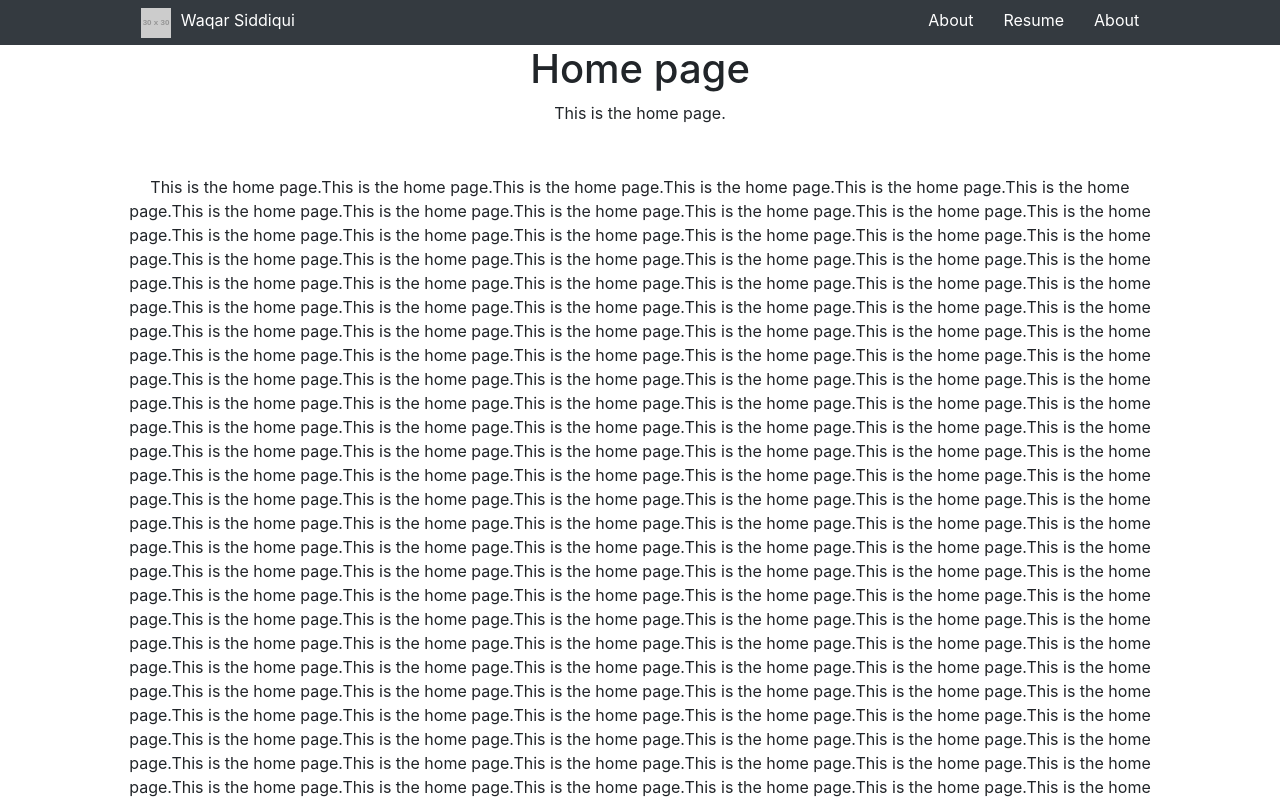
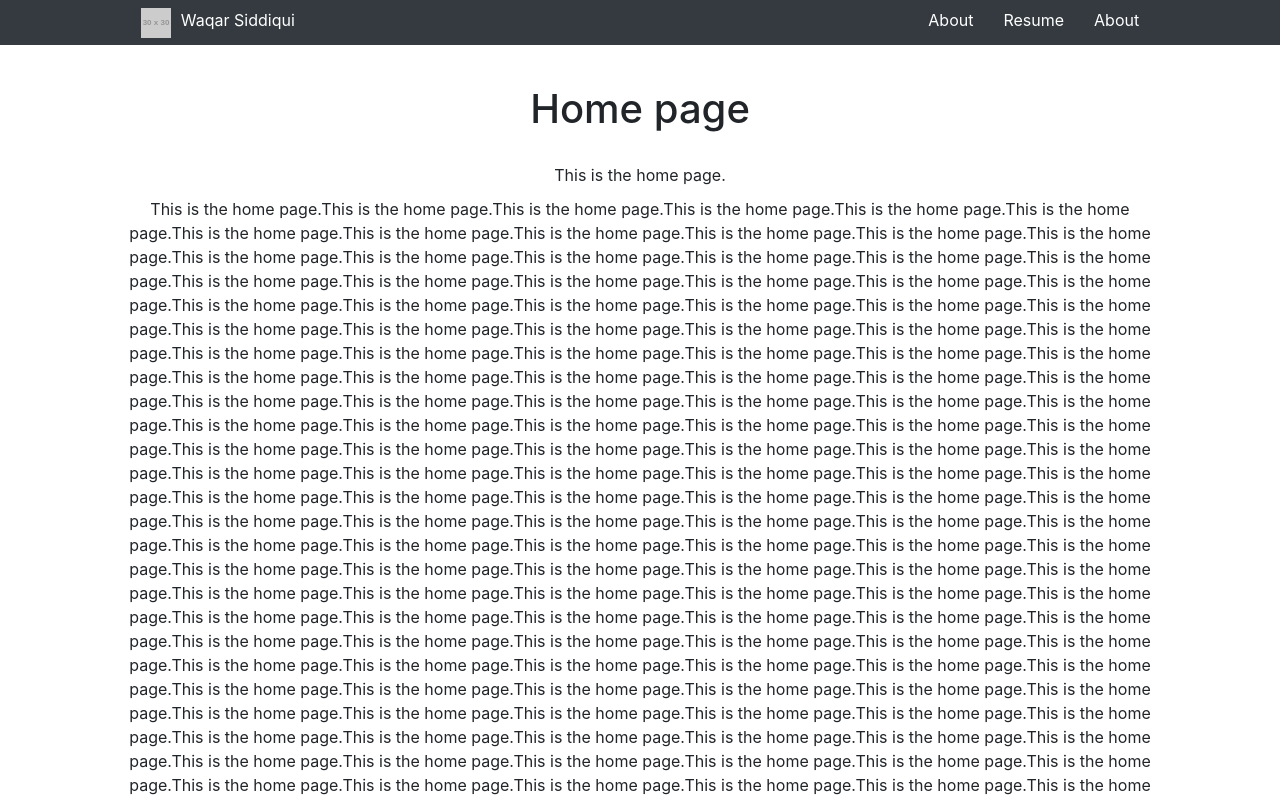
Before and after one commit to wmsiddiqui/wmsiddiqui, a React (Create React App) app: page / in a window 1280 px wide. Shown: the top 800 px of the page. Built offline with nearby package versions, Linux system fonts and the light colour scheme.

Commit message:
Fixed all the things.

```diff
--- a/src/App.css
+++ b/src/App.css
@@ -6,6 +6,18 @@
 }
 
 p {
-	margin-top: 50px;
-	margin-bottom: 50px !important;
+	margin-top: 10px;
+	margin-bottom: 10px;
 }
+
+h1 {
+	margin-top: 40px;
+	margin-bottom: 30px;
+}
+
+.page-container {
+	display: flex;
+	flex-direction: column;
+	width: 100%;
+	flex: 1 0 1px;
+}
--- a/src/App.js
+++ b/src/App.js
@@ -3,13 +3,20 @@ import { BrowserRouter } from 'react-router-dom';
 import './App.css';
 import Page from './components/page/page';
 import Header from './components/header/header';
+import { Switch, Route } from 'react-router-dom';
+import Resume from './components/resume/resume';
 
 function App() {
 	return (
 		<div className="App">
 			<BrowserRouter>
 				<Header />
-				<Page />
+				<div className="page-container">
+					<Switch>
+						<Route path="/Resume" component={Resume} />
+						<Route component={Page} />
+					</Switch>
+				</div>
 			</BrowserRouter>
 		</div>
 	);
--- a/src/components/header/header.css
+++ b/src/components/header/header.css
@@ -20,6 +20,7 @@
 
 .navbarBrand {
 	text-align: left;
+	white-space: nowrap;
 }
 
 .navbarLinks a {
--- a/src/components/page/page.css
+++ b/src/components/page/page.css
@@ -1,16 +1,11 @@
-.page-container {
-	width: 100%;
-	display: flex;
-	flex-direction: column;
+.page {
 	flex: 1;
-	justify-content: center;
-	align-items: center;
+	overflow: auto;
+	justify-content: space-evenly;
 }
 
 .page-contents {
-	height: 100%;
 	width: 80%;
-	flex-direction: column;
-	display: flex;
 	flex: 1;
+	margin: 0 auto;
 }
--- a/src/components/page/page.js
+++ b/src/components/page/page.js
@@ -4,7 +4,7 @@ import './page.css';
 
 export default function() {
 	return (
-		<div className="page-container">
+		<div className="page">
 			<div className="page-contents">
 				<PageRouter />
 			</div>
--- a/src/components/pageRouter/pageRouter.js
+++ b/src/components/pageRouter/pageRouter.js
@@ -9,7 +9,6 @@ export default function() {
 		<Switch>
 			<Route path="/" component={Home} exact />
 			<Route path="/About" component={AboutContainer} />
-			<Route path="/Resume" component={Resume} />
 		</Switch>
 	);
 }
--- a/src/components/resume/resume.css
+++ b/src/components/resume/resume.css
@@ -1,9 +1,11 @@
 .frame-container {
 	flex: 1;
 	display: flex;
+	flex-direction: column;
+	width: 100%;
 }
 
 iframe {
 	flex: 1;
-	min-height: 1000px;
+	border-style: none;
 }
--- a/src/components/resume/resume.js
+++ b/src/components/resume/resume.js
@@ -1,6 +1,5 @@
 import React from 'react';
 import './resume.css';
-import { Modal, Button } from 'react-bootstrap';
 
 const RESUME_LINK =
 	'https://docs.google.com/document/d/e/2PACX-1vTtwq5yWPSxvxuv756fS97RkCx4JrLrHzX4IClA0B9kWS5ZuiDZeF5euFwj_JZVeQtn5GlBra0M6Rbp/pub?embedded=true';
@@ -8,19 +7,6 @@ const RESUME_LINK =
 export default function() {
 	return (
 		<React.Fragment>
-			<h1>Resume</h1>
-			<span>This page is for my resume.</span>
-			<br />
-			<Modal>
-				<Modal.Header closeButton>
-					<Modal.Title>Modal heading</Modal.Title>
-				</Modal.Header>
-				<Modal.Body>Woohoo, you're reading this text in a modal!</Modal.Body>
-				<Modal.Footer>
-					<Button variant="secondary">Close</Button>
-					<Button variant="primary">Save Changes</Button>
-				</Modal.Footer>
-			</Modal>
 			<div className="frame-container">
 				<iframe title="Resume" src={RESUME_LINK} />
 			</div>
```
